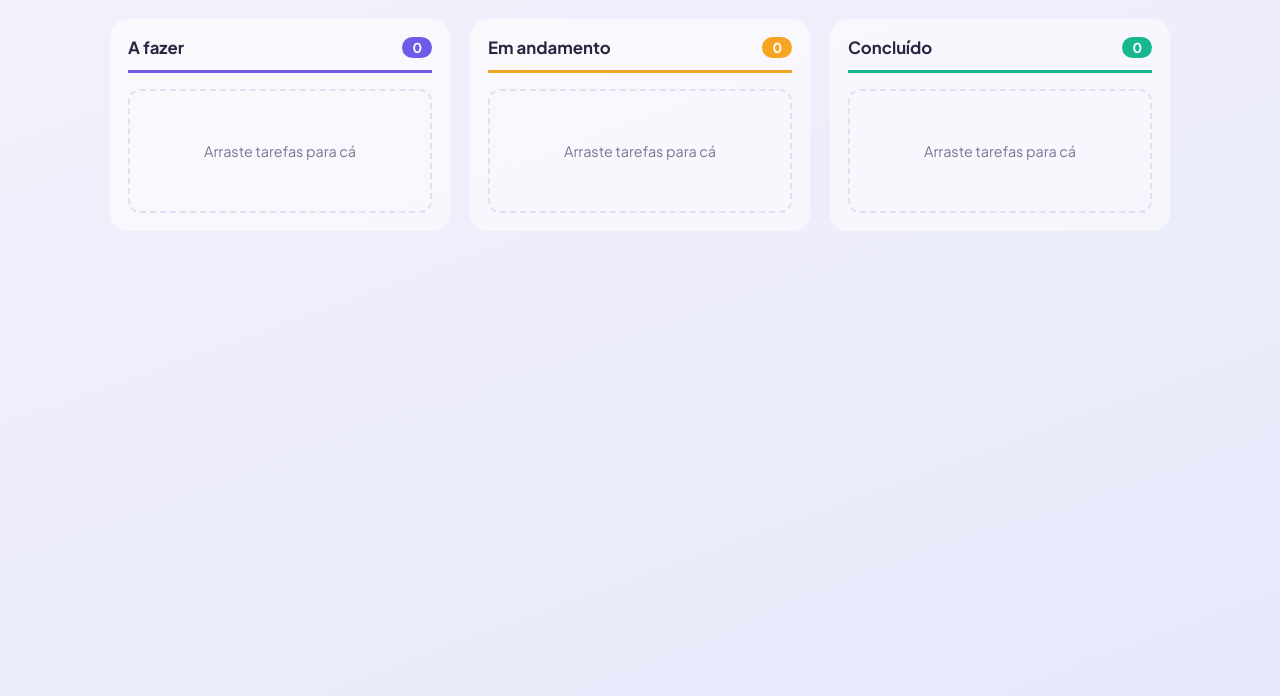
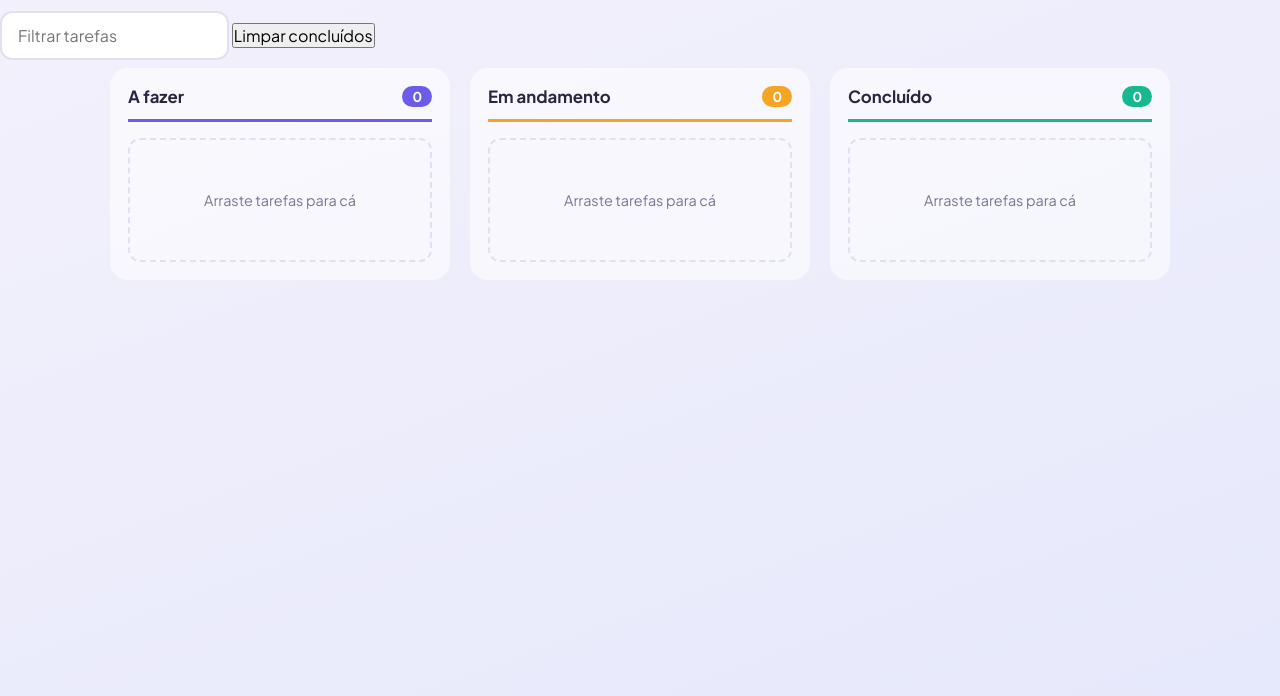
Before and after one commit to Yahonan/ProjetoInicial, a plain HTML site: page index.html in a window 1280 px wide. Shown: the part 104-800 px from the top of the page. Drawn offline with Linux system fonts and the light colour scheme.

Commit message:
Adiciona um campo de busca e um botão para limpar itens concluídos

```diff
--- a/index.html
+++ b/index.html
@@ -22,6 +22,11 @@
       <button type="submit">Adicionar</button>
     </form>
   </header>
+
+  <div class="barra">
+    <input type="search" id="campo-filtro" placeholder="Filtrar tarefas" aria-label="Filtrar tarefas">
+    <button type="button" id="limpar-concluidos">Limpar concluídos</button>
+  </div>
 
   <main class="quadro">
     <section class="coluna" data-coluna="fazer">
```
